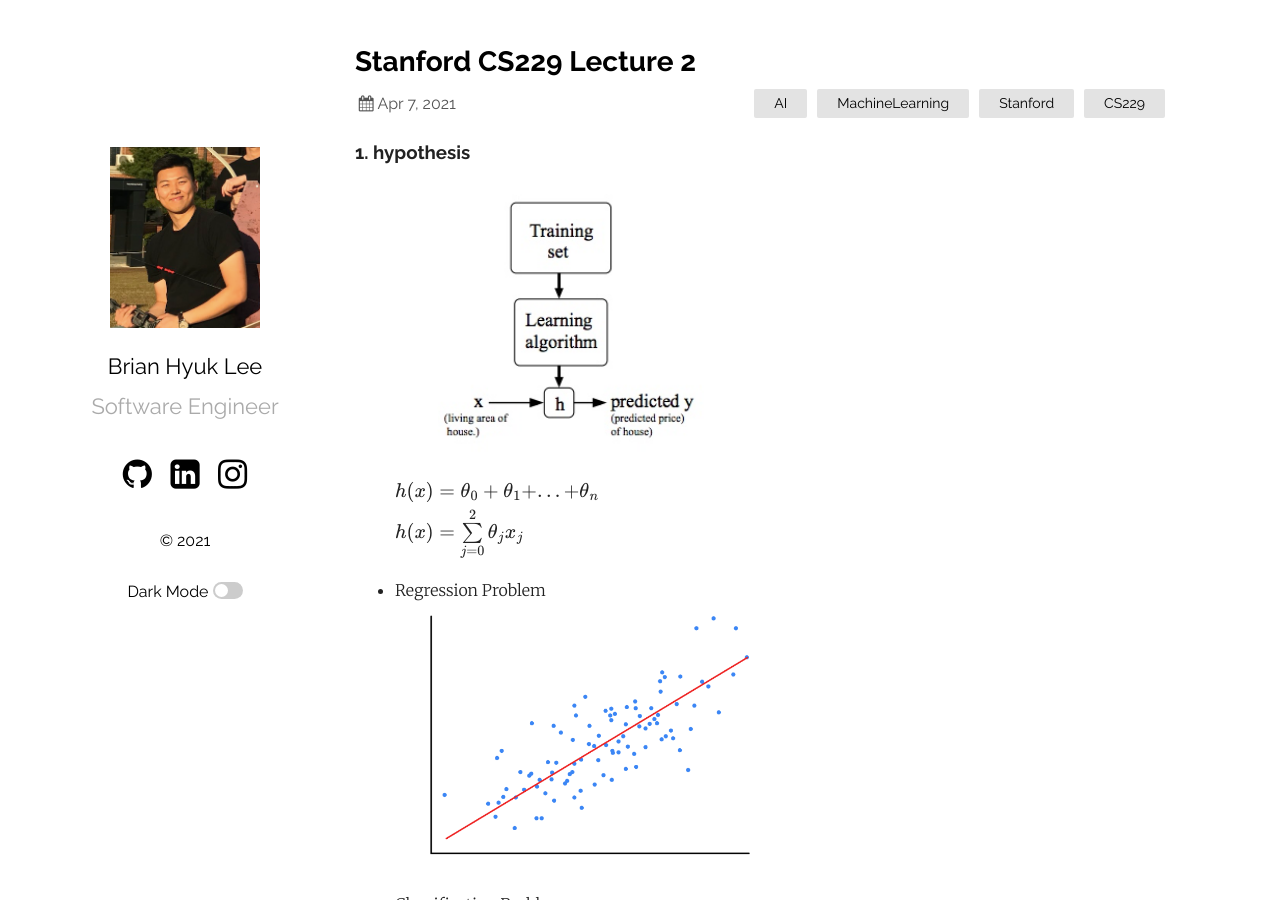
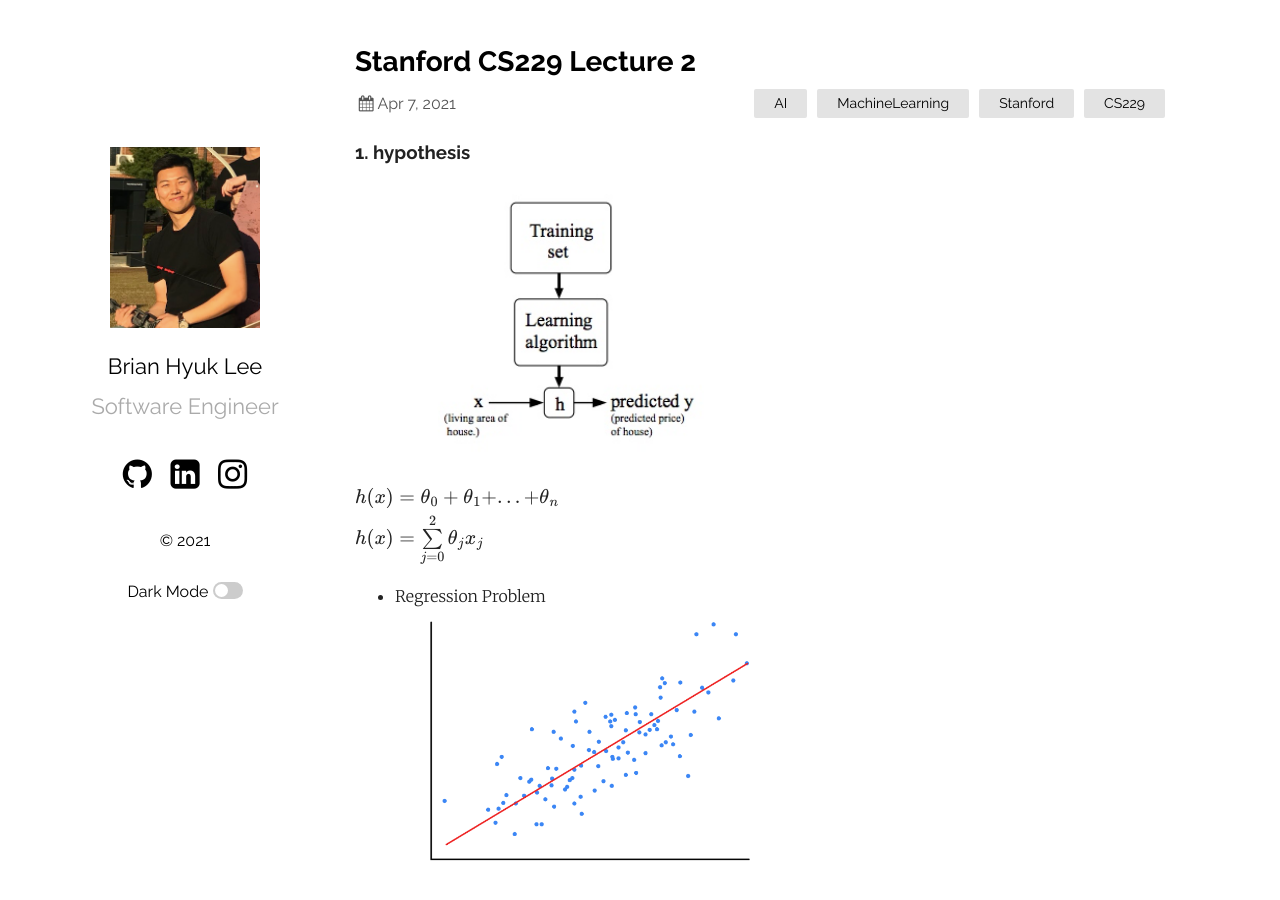
Before and after one commit to dlgur1994/dlgur1994.github.io, a Jekyll site: the page built from _posts/2021-04-06-CS229-Lecture2.md, in a window 1280 px wide and 900 px high. Built offline with Jekyll 4.4.1, drawn with Linux system fonts in a browser that asks for light colours; formulas are drawn with MathJax 3; comment, search, counter and statistics services are not loaded.

Commit message:
mathjax added

```diff
--- a/_posts/2021-04-06-CS229-Lecture2.md
+++ b/_posts/2021-04-06-CS229-Lecture2.md
@@ -10,7 +10,7 @@
 ### 1. hypothesis
 ![hypothesis](/images/stanford229/hypothesis.jpg){: width="50%" height="100%"}
 
-: $$h(x) = {\theta}_{0} + {\theta}_{1} + ... + {\theta}_{n}$$
+$$h(x) = {\theta}_{0} + {\theta}_{1} + ... + {\theta}_{n}$$
 $$h(x) = \sum\limits_{j=0}^2{\theta}_{j}x_{j}$$
 
 - Regression Problem
```
